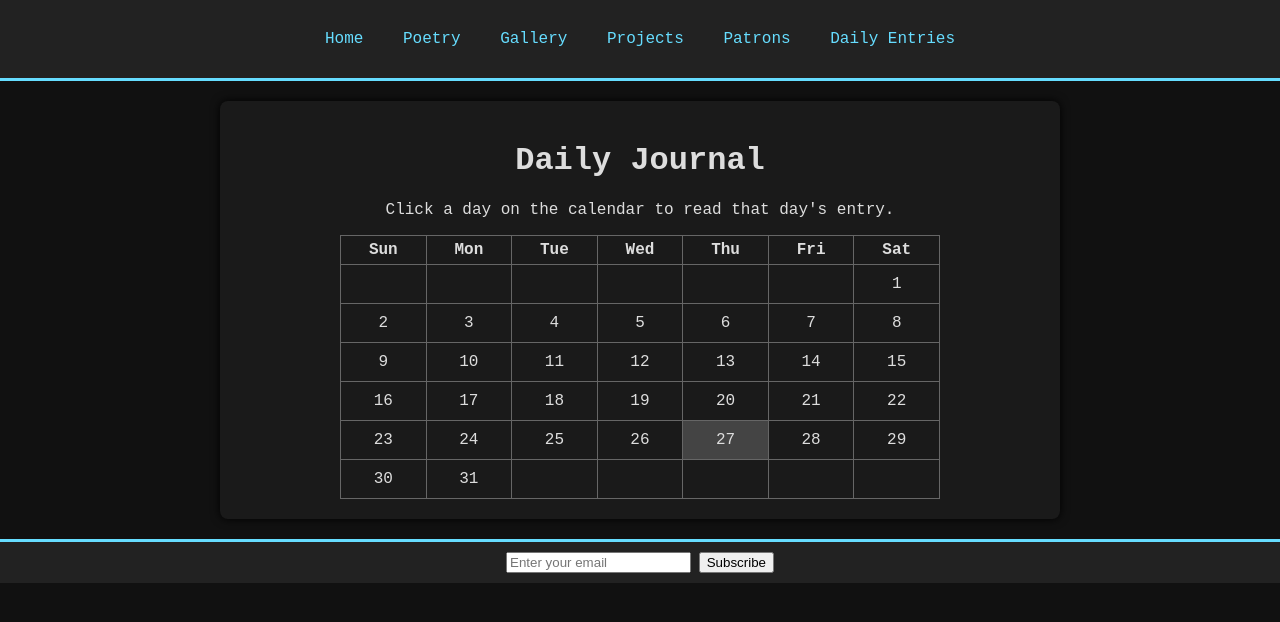
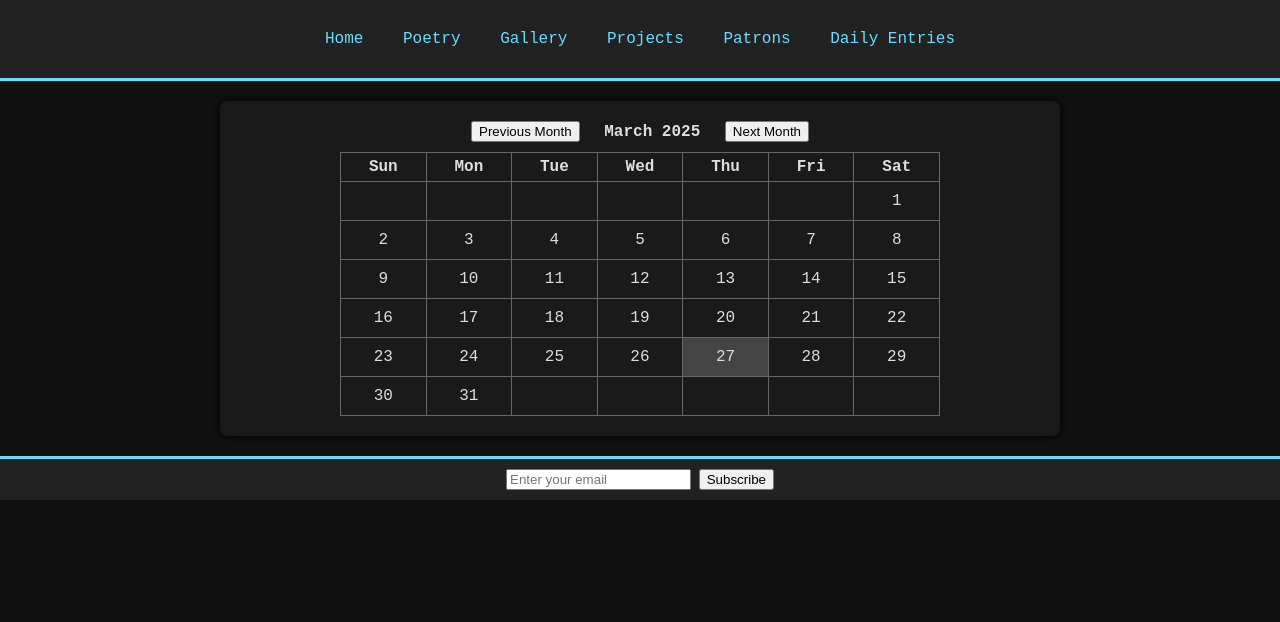
Before and after one commit to Lxsoftroxs/Lxsoftroxs.github.io, a Jekyll site: the page built from journal.html, in a window 1280 px wide. Shown: the top 622 px of the page. Built offline with Jekyll 4.4.1, drawn with Linux system fonts in a browser that asks for light colours; some of the changed lines change nothing that is shown.

Commit message:
Update journal.html

```diff
--- a/journal.html
+++ b/journal.html
@@ -3,20 +3,25 @@ layout: default
 title: "Daily Journal"
 permalink: /journal/
 ---
-<h1>Daily Journal</h1>
-<p>Click a day on the calendar to read that day's entry.</p>
+
+<!-- Month Navigation Controls -->
+<div id="calendar-controls" style="text-align:center; margin-bottom:10px;">
+  <button id="prev-month">Previous Month</button>
+  <span id="month-display" style="margin: 0 15px; font-weight:bold;"></span>
+  <button id="next-month">Next Month</button>
+</div>
 
 <div id="calendar"></div>
 
-<!-- Simple Modal for displaying an entry -->
-<div id="entry-modal" style="display:none; position: fixed; top:20%; left:50%; transform: translateX(-50%); background:#fff; color:#000; padding:20px; border:2px solid #333; max-width:80%; max-height:80%; overflow-y: auto; z-index:1000;">
+<!-- Modal for displaying an entry -->
+<div id="entry-modal" style="display:none; position: fixed; top:20%; left:50%; transform: translateX(-50%); background:#fff; color:#000; padding:20px; border:2px solid #333; max-width:80%; max-height:80%; overflow-y:auto; z-index:1000;">
   <span id="close-modal" style="cursor:pointer; float:right; font-size:1.5em;">&times;</span>
   <div id="modal-content"></div>
 </div>
 
 <script>
   // Build an array of journal entries from your _journal collection using Liquid.
-  // Each entry is an object with its date (YYYY-MM-DD), title, and content.
+  // Each entry includes its date (formatted as YYYY-MM-DD), title, content, and URL.
   var journalEntries = [
   {% for entry in site.journal %}
     {
@@ -28,17 +33,22 @@ permalink: /journal/
   {% endfor %}
   ];
 
-  // Build a calendar table for the specified year and month (month is 0-indexed)
+  // Global variables for current displayed month (0-indexed) and year.
+  var today = new Date();
+  var currentYear = today.getFullYear();
+  var currentMonth = today.getMonth();
+
+  // Build a calendar for a given year and month.
   function buildCalendar(year, month) {
     var calendarDiv = document.getElementById('calendar');
-    calendarDiv.innerHTML = '';
+    calendarDiv.innerHTML = ''; // Clear previous calendar.
     var table = document.createElement('table');
     table.style.margin = '0 auto';
     table.style.borderCollapse = 'collapse';
     table.style.width = '80%';
     table.style.maxWidth = '600px';
 
-    // Header: Days of Week
+    // Days of the week header.
     var daysOfWeek = ['Sun','Mon','Tue','Wed','Thu','Fri','Sat'];
     var headerRow = document.createElement('tr');
     daysOfWeek.forEach(function(day) {
@@ -50,12 +60,18 @@ permalink: /journal/
     });
     table.appendChild(headerRow);
 
+    // Update the month display.
+    var monthDisplay = document.getElementById('month-display');
+    var monthNames = ['January','February','March','April','May','June','July','August','September','October','November','December'];
+    monthDisplay.textContent = monthNames[month] + ' ' + year;
+
+    // Determine first day and number of days in the month.
     var firstDay = new Date(year, month, 1);
     var startingDay = firstDay.getDay();
-    var daysInMonth = new Date(year, month+1, 0).getDate();
+    var daysInMonth = new Date(year, month + 1, 0).getDate();
     var date = 1;
 
-    // 6-week calendar grid
+    // Create 6 rows (weeks) in the calendar.
     for (var i = 0; i < 6; i++) {
       var row = document.createElement('tr');
       for (var j = 0; j < 7; j++) {
@@ -69,17 +85,19 @@ permalink: /journal/
           cell.textContent = '';
         } else {
           cell.textContent = date;
-          var cellDate = year + '-' + (month+1).toString().padStart(2, '0') + '-' + date.toString().padStart(2, '0');
-          // Check if there's a journal entry for this date
+          var cellDate = year + '-' + (month + 1).toString().padStart(2, '0') + '-' + date.toString().padStart(2, '0');
+          // Check if there's a journal entry for this date.
           var entry = journalEntries.find(e => e.date === cellDate);
           if (entry) {
             cell.style.backgroundColor = '#444';
             cell.style.cursor = 'pointer';
             cell.title = entry.title;
-            cell.addEventListener('click', function(e) {
-              // When clicked, show modal with entry content
-              showEntryModal(entry);
-            });
+            // Wrap the event listener in an IIFE to capture the correct entry.
+            cell.addEventListener('click', (function(entryCopy) {
+              return function(e) {
+                showEntryModal(entryCopy);
+              };
+            })(entry));
           }
           date++;
         }
@@ -90,7 +108,7 @@ permalink: /journal/
     calendarDiv.appendChild(table);
   }
 
-  // Display the journal entry in the modal
+  // Function to display the journal entry in a modal.
   function showEntryModal(entry) {
     var modal = document.getElementById('entry-modal');
     var contentDiv = document.getElementById('modal-content');
@@ -98,12 +116,29 @@ permalink: /journal/
     modal.style.display = 'block';
   }
 
-  // Close modal handler
+  // Event listener to close the modal.
   document.getElementById('close-modal').addEventListener('click', function() {
     document.getElementById('entry-modal').style.display = 'none';
   });
 
-  // Build calendar for current month
-  var today = new Date();
-  buildCalendar(today.getFullYear(), today.getMonth());
+  // Event listeners for previous and next month buttons.
+  document.getElementById('prev-month').addEventListener('click', function() {
+    currentMonth--;
+    if (currentMonth < 0) {
+      currentMonth = 11;
+      currentYear--;
+    }
+    buildCalendar(currentYear, currentMonth);
+  });
+  document.getElementById('next-month').addEventListener('click', function() {
+    currentMonth++;
+    if (currentMonth > 11) {
+      currentMonth = 0;
+      currentYear++;
+    }
+    buildCalendar(currentYear, currentMonth);
+  });
+
+  // Initially build the calendar for the current month.
+  buildCalendar(currentYear, currentMonth);
 </script>
```
